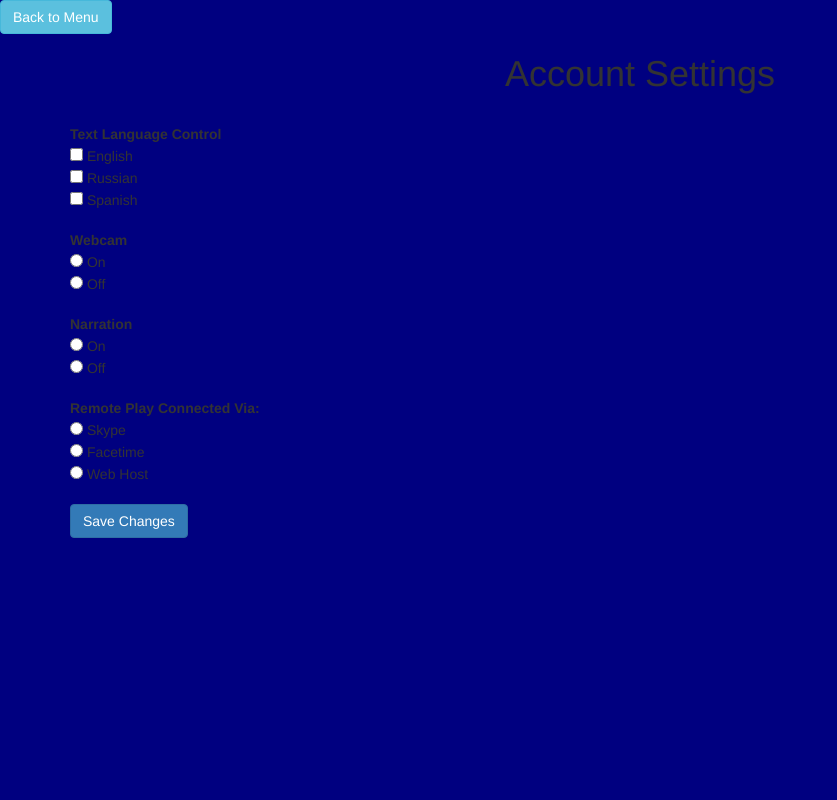
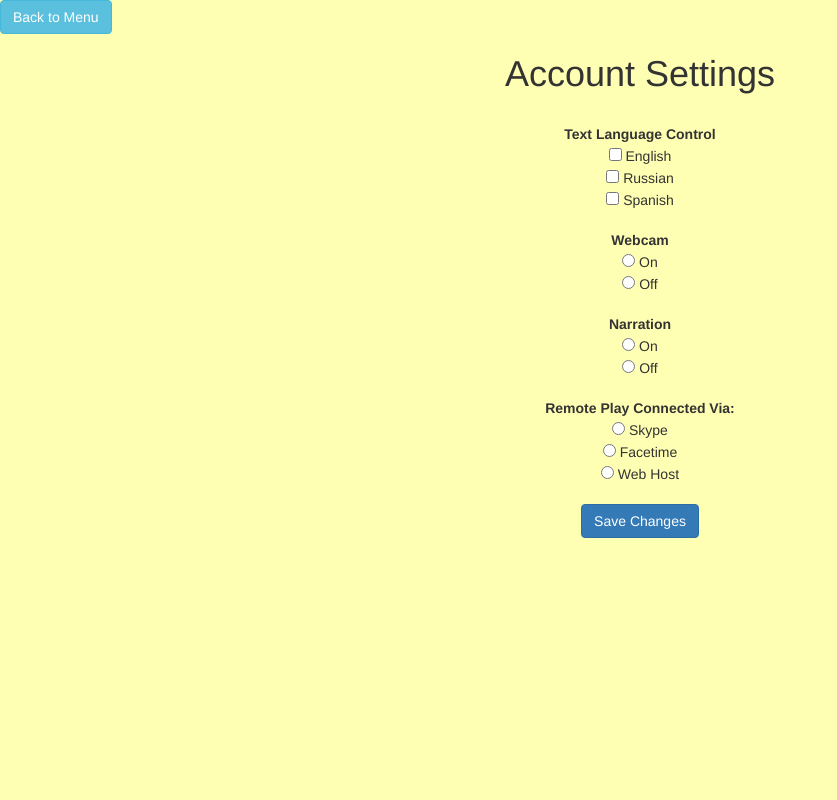
Before and after one commit to amckay13/TA05, a PHP site: page /settings.php in a window 1280 px wide. Shown: the whole page, without its empty margins (0-837 px from the left). Run offline with PHP 8.4, Linux system fonts and the light colour scheme.

Commit message:
Changed background color

```diff
--- a/css/custom.css
+++ b/css/custom.css
@@ -1,3 +1,3 @@
 body {
-    background: navy !important;
+    background: #ffffb3 !important;
 }
--- a/settings.php
+++ b/settings.php
@@ -14,7 +14,7 @@
         </div>
         <br>
 
-        <div class="container">
+        <div class="container text-center">
             <form action="confirm.php" method="post">
                 <b>Text Language Control</b><br>
                 <input type="checkbox" name="language" value="English"> English<br>
```
